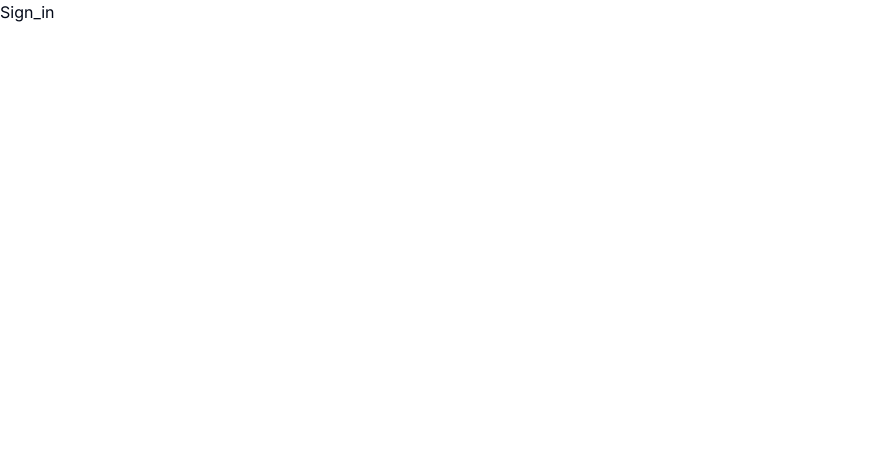
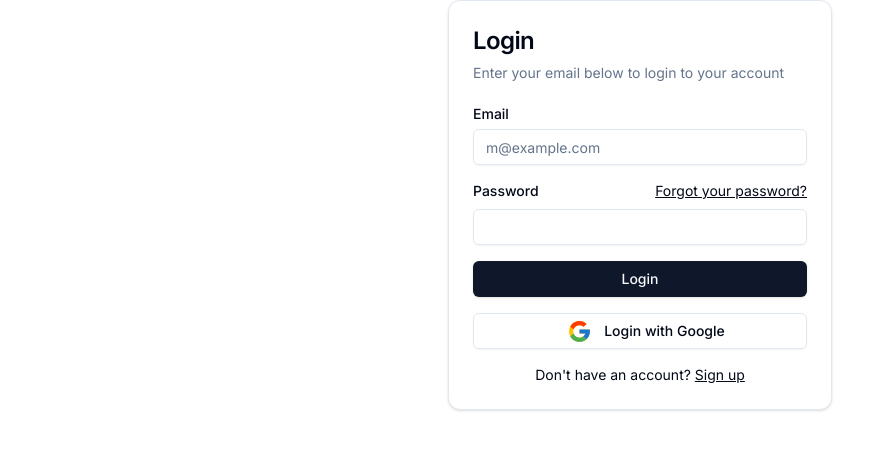
Before and after one commit to mr-zlaam/bike-store, a Next.js app: page /auth/sign-in in a window 1280 px wide. Shown: the top 450 px of the page, without its empty margins (0-894 px from the left). Built offline with nearby package versions, Linux system fonts and the light colour scheme.

Commit message:
update 5 files and create 3 files

```diff
--- a/package.json
+++ b/package.json
@@ -10,6 +10,7 @@
   },
   "dependencies": {
     "@radix-ui/react-icons": "^1.3.0",
+    "@radix-ui/react-label": "^2.1.0",
     "@radix-ui/react-slot": "^1.1.0",
     "appwrite": "14.0.1",
     "class-variance-authority": "^0.7.0",
@@ -17,6 +18,8 @@
     "next": "14.2.5",
     "react": "^18",
     "react-dom": "^18",
+    "react-icons": "^5.2.1",
+    "react-loader-spinner": "^6.1.6",
     "tailwind-merge": "^2.4.0",
     "tailwindcss-animate": "^1.0.7"
   },
--- a/src/app/auth/sign-in/page.tsx
+++ b/src/app/auth/sign-in/page.tsx
@@ -1,11 +1,61 @@
-import {} from "react";
+import Link from "next/link";
+import { Button } from "@/components/ui/button";
+import { FcGoogle } from "react-icons/fc";
 
-function Sign_in() {
+import {
+  Card,
+  CardContent,
+  CardDescription,
+  CardHeader,
+  CardTitle,
+} from "@/components/ui/card";
+import { Input } from "@/components/ui/input";
+import { Label } from "@/components/ui/label";
+
+export default function Sign_in() {
   return (
-    <>
-      <section>Sign_in</section>
-    </>
+    <Card className="mx-auto max-w-sm">
+      <CardHeader>
+        <CardTitle className="text-2xl">Login</CardTitle>
+        <CardDescription>
+          Enter your email below to login to your account
+        </CardDescription>
+      </CardHeader>
+      <CardContent>
+        <div className="grid gap-4">
+          <div className="grid gap-2">
+            <Label htmlFor="email">Email</Label>
+            <Input
+              id="email"
+              type="email"
+              placeholder="m@example.com"
+              required
+            />
+          </div>
+          <div className="grid gap-2">
+            <div className="flex items-center">
+              <Label htmlFor="password">Password</Label>
+              <Link href="#" className="ml-auto inline-block text-sm underline">
+                Forgot your password?
+              </Link>
+            </div>
+            <Input id="password" type="password" required />
+          </div>
+          <Button type="submit" className="w-full">
+            Login
+          </Button>
+          <Button variant="outline" className="w-full">
+            <FcGoogle size={25} className="mx-3" />
+            Login with Google
+          </Button>
+        </div>
+        <div className="mt-4 text-center text-sm">
+          Don&apos;t have an account?{" "}
+          <Link href="#" className="underline">
+            Sign up
+          </Link>
+        </div>
+      </CardContent>
+    </Card>
   );
 }
-
-export default Sign_in;
--- a/src/app/page.tsx
+++ b/src/app/page.tsx
@@ -1,10 +1,22 @@
-import {} from "react";
+"use client";
+
+import { account } from "@/appwrite/appwrite";
+import { Button } from "@/components/ui/button";
 
 function Home() {
-  const hello = "hello";
+  async function details() {
+    try {
+      const session = await account.get();
+      console.log(session);
+    } catch (error: any) {
+      console.log(error);
+    }
+  }
+  console.log("hello world");
   return (
     <>
       <section className="text-red-500">Home</section>
+      <Button onClick={details}>get Details</Button>
     </>
   );
 }
--- a/src/appwrite/appwrite.ts
+++ b/src/appwrite/appwrite.ts
@@ -7,4 +7,4 @@
   .setProject(process.env.NEXT_PUBLIC_PROJECT_ID as string);
 // * Account
 export const account = new Account(client);
-export { ID } from "appwrite";
+export { ID as appwriteId } from "appwrite";
--- /dev/null
+++ b/src/components/ui/card.tsx
@@ -0,0 +1,76 @@
+import * as React from "react"
+
+import { cn } from "@/lib/utils"
+
+const Card = React.forwardRef<
+  HTMLDivElement,
+  React.HTMLAttributes<HTMLDivElement>
+>(({ className, ...props }, ref) => (
+  <div
+    ref={ref}
+    className={cn(
+      "rounded-xl border bg-card text-card-foreground shadow",
+      className
+    )}
+    {...props}
+  />
+))
+Card.displayName = "Card"
+
+const CardHeader = React.forwardRef<
+  HTMLDivElement,
+  React.HTMLAttributes<HTMLDivElement>
+>(({ className, ...props }, ref) => (
+  <div
+    ref={ref}
+    className={cn("flex flex-col space-y-1.5 p-6", className)}
+    {...props}
+  />
+))
+CardHeader.displayName = "CardHeader"
+
+const CardTitle = React.forwardRef<
+  HTMLParagraphElement,
+  React.HTMLAttributes<HTMLHeadingElement>
+>(({ className, ...props }, ref) => (
+  <h3
+    ref={ref}
+    className={cn("font-semibold leading-none tracking-tight", className)}
+    {...props}
+  />
+))
+CardTitle.displayName = "CardTitle"
+
+const CardDescription = React.forwardRef<
+  HTMLParagraphElement,
+  React.HTMLAttributes<HTMLParagraphElement>
+>(({ className, ...props }, ref) => (
+  <p
+    ref={ref}
+    className={cn("text-sm text-muted-foreground", className)}
+    {...props}
+  />
+))
+CardDescription.displayName = "CardDescription"
+
+const CardContent = React.forwardRef<
+  HTMLDivElement,
+  React.HTMLAttributes<HTMLDivElement>
+>(({ className, ...props }, ref) => (
+  <div ref={ref} className={cn("p-6 pt-0", className)} {...props} />
+))
+CardContent.displayName = "CardContent"
+
+const CardFooter = React.forwardRef<
+  HTMLDivElement,
+  React.HTMLAttributes<HTMLDivElement>
+>(({ className, ...props }, ref) => (
+  <div
+    ref={ref}
+    className={cn("flex items-center p-6 pt-0", className)}
+    {...props}
+  />
+))
+CardFooter.displayName = "CardFooter"
+
+export { Card, CardHeader, CardFooter, CardTitle, CardDescription, CardContent }
--- /dev/null
+++ b/src/components/ui/input.tsx
@@ -0,0 +1,25 @@
+import * as React from "react"
+
+import { cn } from "@/lib/utils"
+
+export interface InputProps
+  extends React.InputHTMLAttributes<HTMLInputElement> {}
+
+const Input = React.forwardRef<HTMLInputElement, InputProps>(
+  ({ className, type, ...props }, ref) => {
+    return (
+      <input
+        type={type}
+        className={cn(
+          "flex h-9 w-full rounded-md border border-input bg-transparent px-3 py-1 text-sm shadow-sm transition-colors file:border-0 file:bg-transparent file:text-sm file:font-medium placeholder:text-muted-foreground focus-visible:outline-none focus-visible:ring-1 focus-visible:ring-ring disabled:cursor-not-allowed disabled:opacity-50",
+          className
+        )}
+        ref={ref}
+        {...props}
+      />
+    )
+  }
+)
+Input.displayName = "Input"
+
+export { Input }
--- /dev/null
+++ b/src/components/ui/label.tsx
@@ -0,0 +1,26 @@
+"use client"
+
+import * as React from "react"
+import * as LabelPrimitive from "@radix-ui/react-label"
+import { cva, type VariantProps } from "class-variance-authority"
+
+import { cn } from "@/lib/utils"
+
+const labelVariants = cva(
+  "text-sm font-medium leading-none peer-disabled:cursor-not-allowed peer-disabled:opacity-70"
+)
+
+const Label = React.forwardRef<
+  React.ElementRef<typeof LabelPrimitive.Root>,
+  React.ComponentPropsWithoutRef<typeof LabelPrimitive.Root> &
+    VariantProps<typeof labelVariants>
+>(({ className, ...props }, ref) => (
+  <LabelPrimitive.Root
+    ref={ref}
+    className={cn(labelVariants(), className)}
+    {...props}
+  />
+))
+Label.displayName = LabelPrimitive.Root.displayName
+
+export { Label }
```
Also changed, not shown: 1 other file (tests, documents, lock files or other folders).
